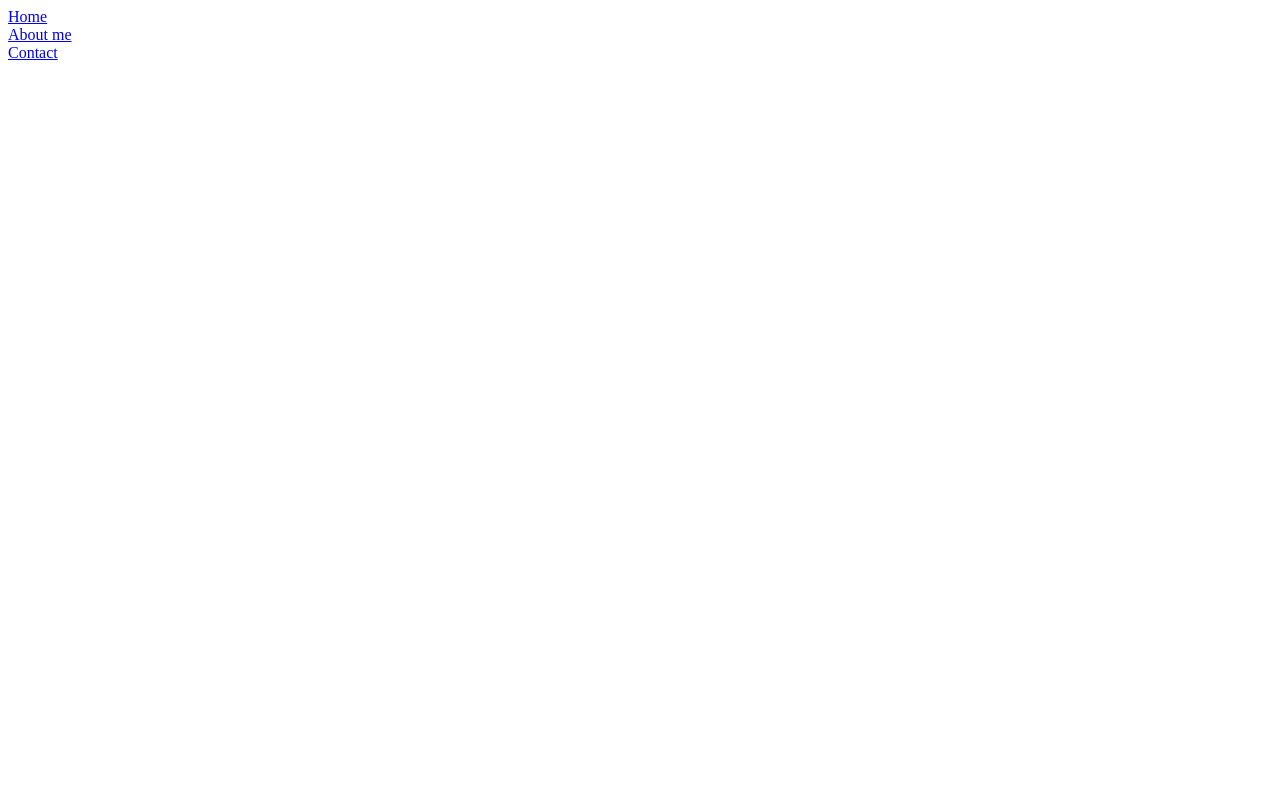
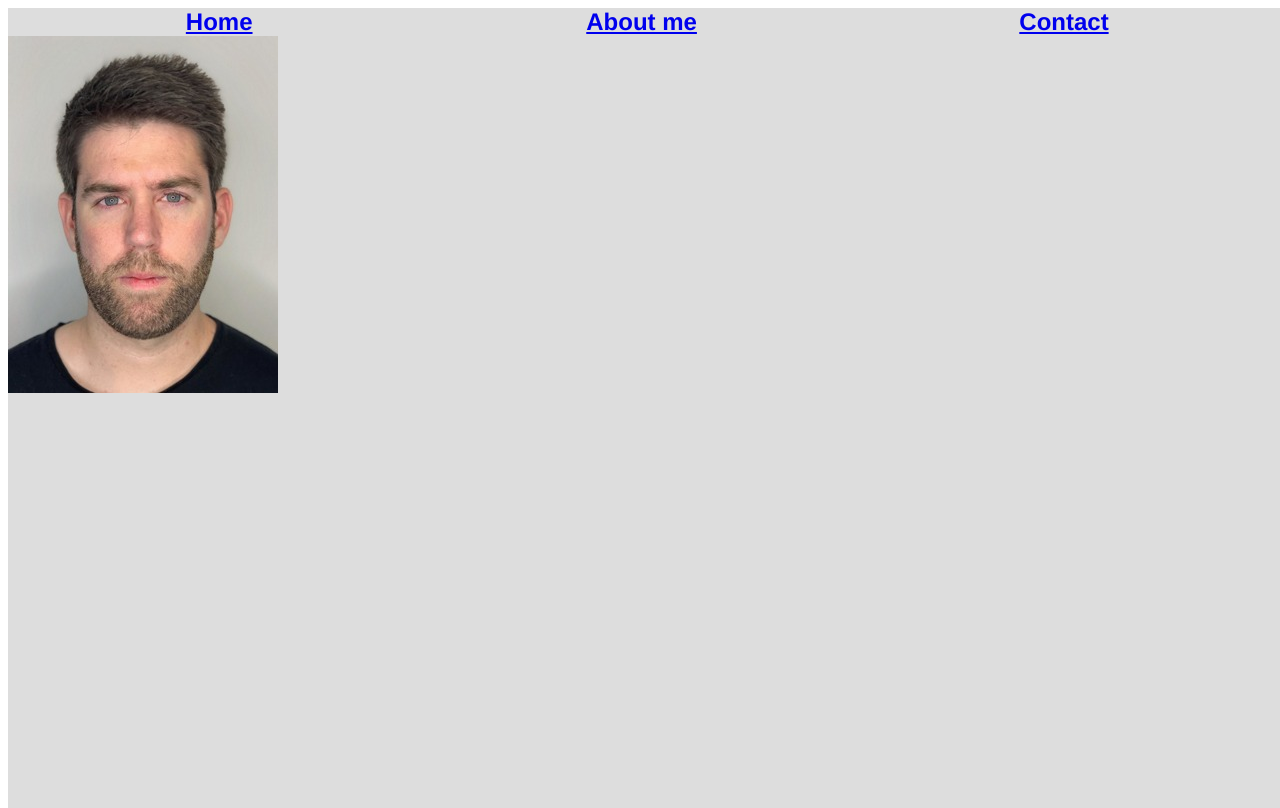
Before and after one commit to CarlosMoreno8/Web-personal, a plain HTML site: page aboutMe.html in a window 1280 px wide. Drawn offline with Linux system fonts and the light colour scheme.

Commit message:
aboutMe menu implemented on second html

```diff
--- a/aboutMe.html
+++ b/aboutMe.html
@@ -7,12 +7,19 @@
     <link rel="stylesheet" href="css/aboutMestyle.css">
 </head>
 <body>
-    <div class="menuBox">
+
+    <div class="fondo">
+
         <div class="menuMain">
             <div class="menuHome"><a class="linkMenu" href="/index.html">Home</a></div>
             <div class="menuAboutMe"><a class="linkMenu" href="http://127.0.0.1:5500/aboutMe.html">About me</a></div>
             <div class="menuContact"><a class="linkMenu" href="http://127.0.0.1:5500/contact.html">Contact</a></div>
         </div>
+
+        <div class="descripcion">
+            <img src="img/foto.png" class="foto">
+
+        </div>
     </div>
 </body>
 </html>
--- a/css/aboutMestyle.css
+++ b/css/aboutMestyle.css
@@ -0,0 +1,43 @@
+.fondo{
+    width: 100%;
+    height: 100%;
+    display: flex;
+    flex-direction: column;
+    align-content: center;
+    position: absolute;
+    background-color: rgb(221, 221, 221);
+}
+.menuMain{
+    width: 100%;
+    display: flex;
+    flex-direction: row;
+}
+.menuHome{
+    width: 33%;
+    display: flex;
+    justify-content: center;
+    align-items: center;
+    font-family: 'Franklin Gothic Medium', 'Arial Narrow', Arial, sans-serif;
+    font-size: 1.5em;
+    font-weight: bold;
+}
+
+.menuAboutMe{
+    width: 33%;
+    display: flex;
+    justify-content: center;
+    align-items: center;
+    font-family: 'Franklin Gothic Medium', 'Arial Narrow', Arial, sans-serif;
+    font-size: 1.5em;
+    font-weight: bold;
+}
+
+.menuContact{
+    width: 33%;
+    display: flex;
+    justify-content: center;
+    align-items: center;
+    font-family: 'Franklin Gothic Medium', 'Arial Narrow', Arial, sans-serif;
+    font-size: 1.5em;
+    font-weight: bold;
+}
```
